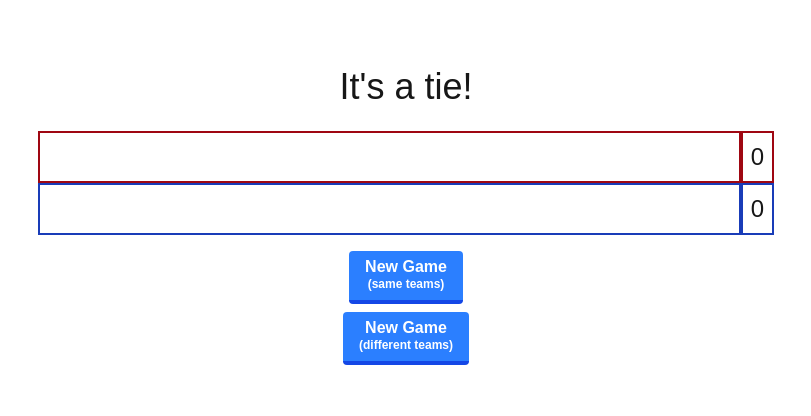
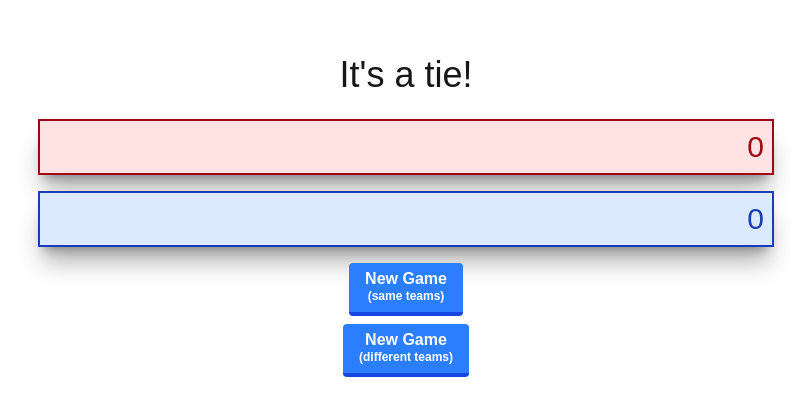
Before and after one commit to Merk42/cornholder, a Next.js app: page /winner in a window 1280 px wide. Shown: the part 184-600 px from the top of the page, without its empty margins (234-1045 px from the left). Built offline with nearby package versions, Linux system fonts and the light colour scheme.

Commit message:
final score styling

```diff
--- a/app/const/style.ts
+++ b/app/const/style.ts
@@ -107,46 +107,3 @@ export const SUBMIT:THEME_GROUP = {
     'pink':'bg-pink-800',
     'rose':'bg-rose-800'
 }
-
-export const FINAL = {
-    'name': {
-        'base':'text-left text-2xl p-2 border-2 ',
-        'red':'border-red-800',
-        'orange':'border-orange-800',
-        'amber':'border-amber-800',
-        'yellow':'border-yellow-800',
-        'lime':'border-lime-800',
-        'green':'border-green-800',
-        'emerald':'border-emerald-800',
-        'teal':'border-teal-800',
-        'cyan':'border-cyan-800',
-        'sky':'border-sky-800',
-        'blue':'border-blue-800',
-        'indigo':'border-indigo-800',
-        'violet':'border-violet-800',
-        'purple':'border-purple-800',
-        'fuchsia':'border-fuchsia-800',
-        'pink':'border-pink-800',
-        'rose':'border-rose-800'
-    },
-    'score': {
-        'base':'text-2xl p-2 border-2 ',
-        'red':'border-red-800',
-        'orange':'border-orange-800',
-        'amber':'border-amber-800',
-        'yellow':'border-yellow-800',
-        'lime':'border-lime-800',
-        'green':'border-green-800',
-        'emerald':'border-emerald-800',
-        'teal':'border-teal-800',
-        'cyan':'border-cyan-800',
-        'sky':'border-sky-800',
-        'blue':'border-blue-800',
-        'indigo':'border-indigo-800',
-        'violet':'border-violet-800',
-        'purple':'border-purple-800',
-        'fuchsia':'border-fuchsia-800',
-        'pink':'border-pink-800',
-        'rose':'border-rose-800'
-    }
-}
--- a/app/start/page.tsx
+++ b/app/start/page.tsx
@@ -15,7 +15,7 @@ export default function Start() {
         "Bombs Away",
         "Bumble&Fumble",
         "Business Casual",
-        "Came Out Slingin",
+        "Came Out Slingin'",
         "Exciting Whites",
         "Floppy Bags",
         "Noga",
--- a/app/winner/page.tsx
+++ b/app/winner/page.tsx
@@ -2,7 +2,7 @@
 import { useMemo } from 'react';
 import { useRouter } from 'next/navigation';
 import { useCounterStore } from '../providers/counter-store-provider'
-import { DEFAULT_BUTTON, FINAL } from '../const/style';
+import { DEFAULT_BUTTON, BAG_BORDER, BAG_TOTAL } from '../const/style';
 
 export default function Winner() {
     const router = useRouter();
@@ -33,11 +33,21 @@ export default function Winner() {
     return (
         <div className="max-w-3xl px-4 mx-auto text-center h-dvh place-content-center">
             <h1 className='text-4xl mb-6'>{phrase}</h1>
-            <dl className='grid grid-cols-[1fr_auto]'>
-                <dt className={`${FINAL.name['base']}${FINAL.name[team1color]}`}>{team1name}</dt>
-                <dd className={`${FINAL.score['base']}${FINAL.score[team1color]}`}>{score.team1}</dd>
-                <dt className={`${FINAL.name['base']}${FINAL.name[team2color]}`}>{team2name}</dt>
-                <dd className={`${FINAL.score['base']}${FINAL.score[team2color]}`}>{score.team2}</dd>
+            <dl className={`${BAG_BORDER['base']} ${BAG_BORDER[team1color]} grid grid-cols-[1fr_auto]`}>
+                <dt className="w-full text-2xl font-bold text-left">
+                    {team1name}
+                </dt>
+                <dd className={`${BAG_TOTAL['base']}${BAG_TOTAL[team1color]} text-right`}>
+                    {score.team1}
+                </dd>
+            </dl>
+            <dl className={`${BAG_BORDER['base']} ${BAG_BORDER[team2color]} grid grid-cols-[1fr_auto]`}>
+                <dt className="w-full text-2xl font-bold text-left">
+                    {team2name}
+                </dt>
+                <dd className={`${BAG_TOTAL['base']}${BAG_TOTAL[team2color]} text-right`}>
+                    {score.team2}
+                </dd>
             </dl>
             <div className='mt-4'>
                 <button onClick={handleClickSame} className={`leading-none ${DEFAULT_BUTTON}`}>New Game<br></br><span className='text-xs'>(same teams)</span></button>
```
